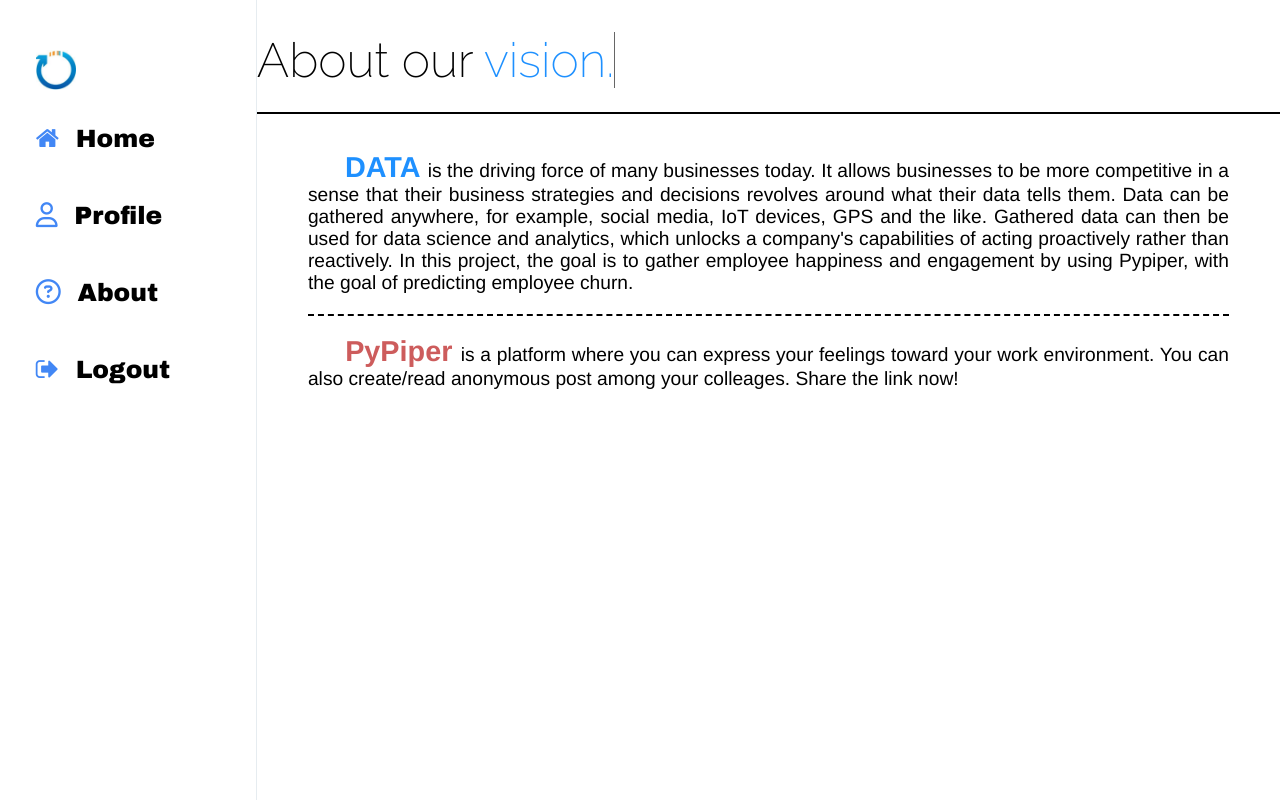
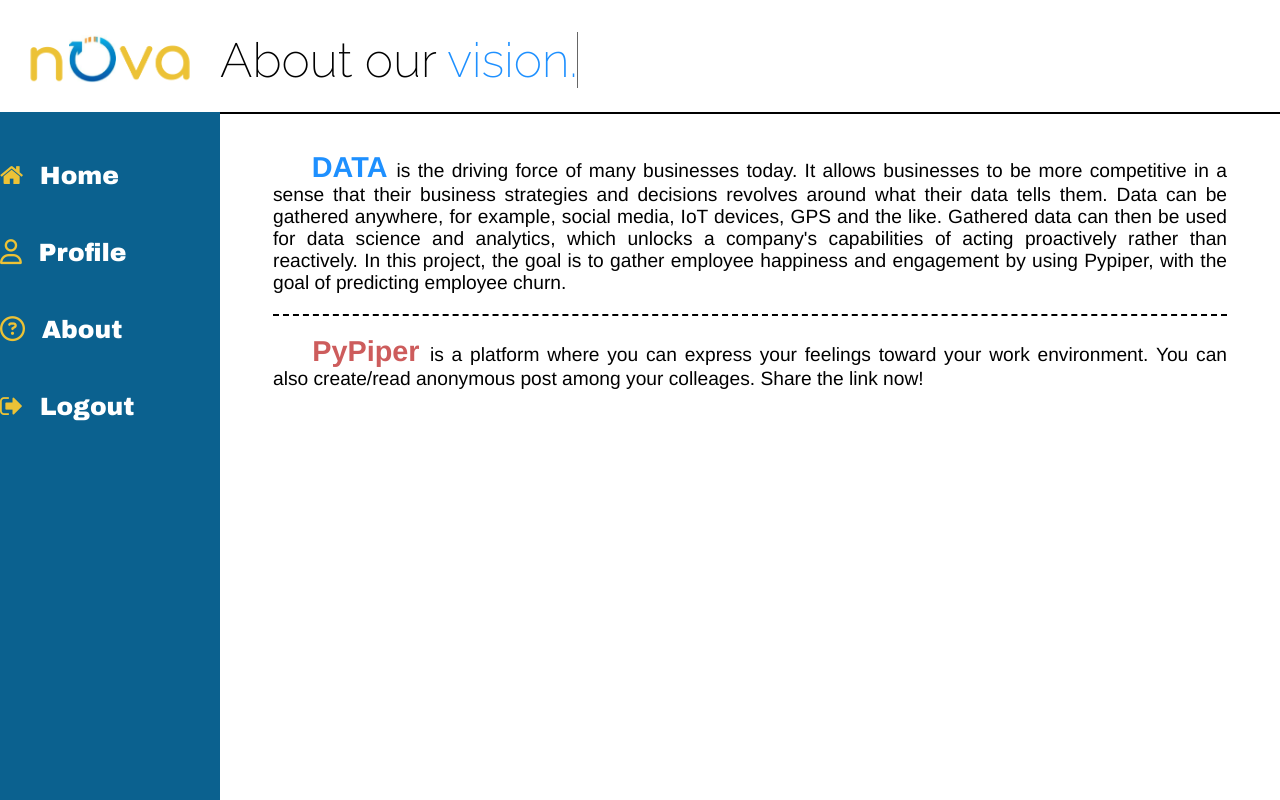
Before and after one commit to king-ds/nova-hr-assistant, a Django app: page /about/ in a window 1280 px wide. Run offline with Django 3.2, Linux system fonts and the light colour scheme; the visitor is signed in with stand-in values (Sample User, id 1); some libraries are stand-ins or nearby versions.

Commit message:
Change home UI

```diff
--- a/profile_feed/views.py
+++ b/profile_feed/views.py
@@ -26,7 +26,7 @@ def profile(request, username):
 
 	if not is_post_update_exist:
 		if not is_post_update_completed:
-			update_post(user_instance.email, repeat=Task.HOURLY)
+			update_post(user_instance.email, repeat=Task.WEEKLY)
 
 	profile_picture = scrape.get_profile_picture()
 	title = scrape.get_title()
--- a/static/profile_feed/css/base.css
+++ b/static/profile_feed/css/base.css
@@ -25,18 +25,22 @@ html {
 .left-side-bar {
   flex: 1;
   /* height: 100%; */
-  width: 20%;
-  border-right: 0.5px solid rgb(230, 236, 240);
+  width: 100%;
+  color: white;
+  background-color: #0b618f;
+  /* border-right: 0.5px solid rgb(230, 236, 240); */
 }
 
 .post-container {
-  flex: 4;
+  flex: 5;
   height: 100%;
   width: 100%;
   overflow: auto;
 }
 .post-container-header {
-  height: 53px;
+  padding: 10px;
+  color: black;
+  background-color:white;
   border-bottom: 0.5px solid rgb(230, 236, 240);
 }
 
@@ -83,15 +87,23 @@ html {
   top: 0;
 }
 
+.left-side-bar-logo{
+  /* padding: 30px; */
+  background-color: white;
+  text-align: center;
+  /* -webkit-box-shadow:inset 0px 0px 0px 5px whitesmoke;
+  -moz-box-shadow:inset 0px 0px 0px 5px whitesmoke;
+  box-shadow:inset 0px 0px 0px 5px whitesmoke; */
+}
+
 .left-side-bar-container-list {
   position: fixed;
   font-family: 'Archivo Black', sans-serif;
   font-size: 25px;
   margin-top: 50px;
-  color: black;
 }
 .left-side-bar-container-list a{
-  color:black;
+  color:white;
   transition:0.5s;
 }
 .left-side-bar-container-list li{
@@ -102,7 +114,7 @@ html {
   padding-left: 20px;
   padding-right: 20px;
   border-radius: 20px;
-  color:white;
+  color:#62b5e5;
   /* color: red; */
 }
 
--- a/static/profile_feed/css/profile.css
+++ b/static/profile_feed/css/profile.css
@@ -8,20 +8,7 @@
     height: calc(100vh - 164px); /*50+60*/
     background-color: white;
 }
-.user-profile-refresh{
-    float: right;
-    margin: 5px;
-    font-size: 30px;
-}
 
-.user-profile-refresh i {
-    outline-color: None;
-}
-
-.user-profile-refresh:hover{
-    color: #54c4ff;
-    cursor: pointer;
-}
 .user-profile-photo{
     text-align: center;
     padding-top: 50px;
@@ -35,7 +22,7 @@
     height: 200px;
     border-radius: 100%;
     padding: 5px;
-    border: 1px solid black;
+    border: 5px solid #0b618f;
 }
 
 .user-profile-name {
--- a/templates/vote_feed/base.html
+++ b/templates/vote_feed/base.html
@@ -13,16 +13,18 @@
   </head>
 <body>
   <!-- Entire Container -->
-  <div class="container" style="background-color:Lime;">
-    <div class="left-side-bar" style="background-color:white;">
+  <div class="container">
+    <div class="left-side-bar">
+        <div class="left-side-bar-logo">
+            <img id="novare_logo" src="{% static 'vote_feed/images/Nova.png' %}" style="width:176px; cursor: pointer;" onclick="refresh()">
+        </div>
       <div class="left-side-bar-container">
         <div class="left-side-bar-container-list">
-          <img id="novare_logo" src="{% static 'vote_feed/images/novare_logo.png' %}" style="width: 40px; margin-bottom:30px; cursor: pointer;" onclick="refresh()">
         <ul>
-          <li><a href="{% url 'home' %}"><span class="fa fa-home" style="color: #4287f5"></span>&nbsp;&nbsp;Home</a> </li>
-          <li><a href="{% url 'profile' username=request.user %}"><span class="fa fa-user-o" style="color: #4287f5;"></span>&nbsp;&nbsp;Profile</a></li>
-          <li><a href="{% url 'about' %}"><span class="fa fa-question-circle-o" style="color: #4287f5"></span>&nbsp;&nbsp;About</a></li>
-          <li><a href="{% url 'logout_user' %}"><span class="fa fa-sign-out" style="color: #4287f5"></span>&nbsp;&nbsp;Logout</a></li>
+          <li><a href="{% url 'home' %}"><span class="fa fa-home" style="color: #ecc236"></span>&nbsp;&nbsp;Home</a> </li>
+          <li><a href="{% url 'profile' username=request.user %}"><span class="fa fa-user-o" style="color: #ecc236;"></span>&nbsp;&nbsp;Profile</a></li>
+          <li><a href="{% url 'about' %}"><span class="fa fa-question-circle-o" style="color: #ecc236"></span>&nbsp;&nbsp;About</a></li>
+          <li><a href="{% url 'logout_user' %}"><span class="fa fa-sign-out" style="color: #ecc236"></span>&nbsp;&nbsp;Logout</a></li>
         </ul>
         </div>
       </div>
```
Also changed, not shown: templates/profile_feed/profile.html (+1 -22 lines), static/vote_feed/images/Nova.png (added).
